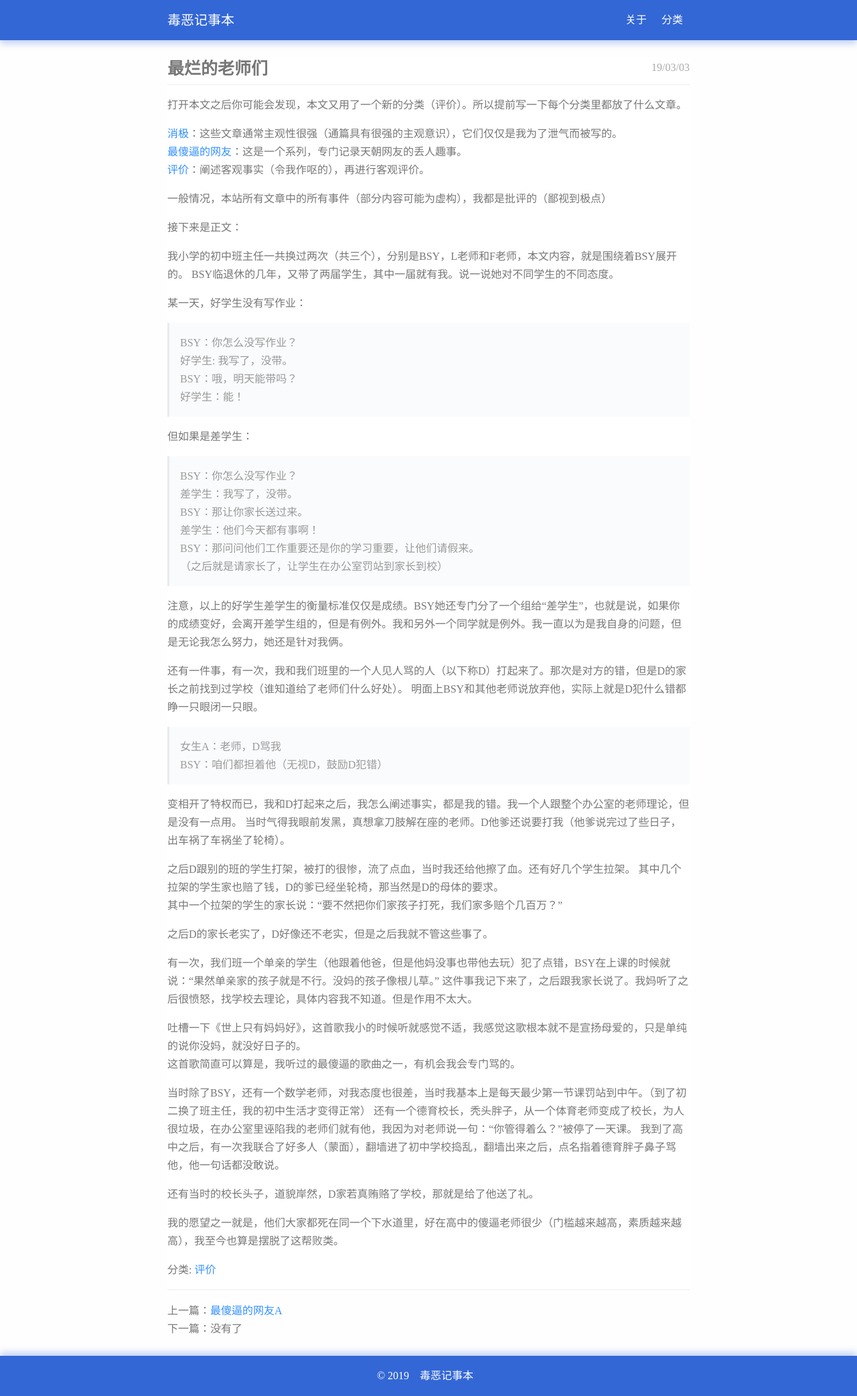
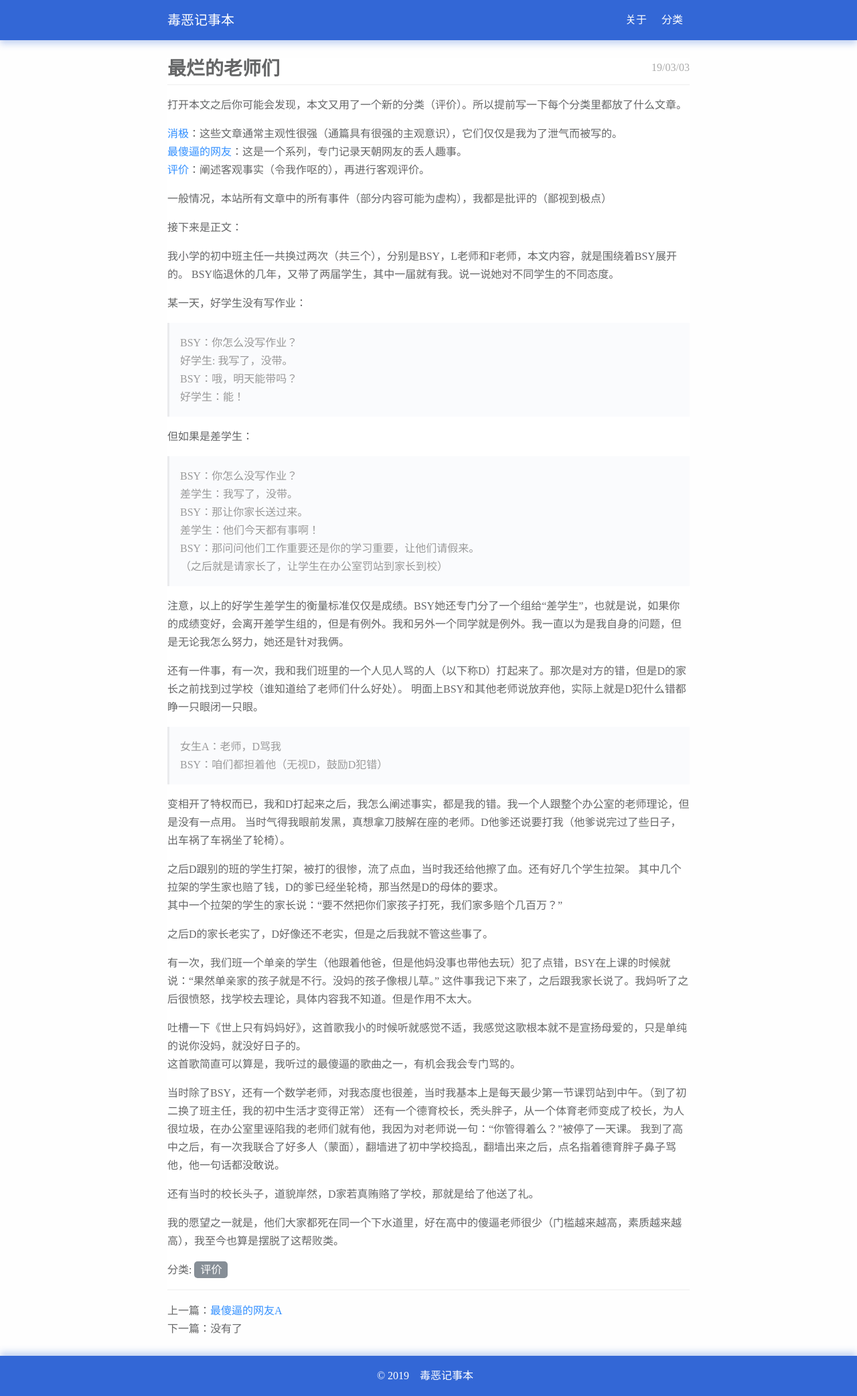
Before and after one commit to telechoc/telechoc.github.io, a Jekyll site: the page built from _posts/2019-03-03-worst-teachers.md, in a window 1280 px wide. Shown: the whole page at 67% size. Built offline with Jekyll 4.4.1, drawn with Linux system fonts in a browser that asks for light colours.

Commit message:
Update default.html

```diff
--- a/_layouts/default.html
+++ b/_layouts/default.html
@@ -3,17 +3,25 @@
     <head>
         <meta http-equiv="content-type" content="text/html; charset=utf-8" />
         <meta name="viewport" content="width=device-width, initial-scale=1, maximum-scale=1, user-scalable=no"  />
-        <title>{{ site.title }}</title>
+        <title>{% if page.title != nil %}{{ page.title }} | {{ site.title }}{% else %}{{ site.title }}{% endif %}</title>
 
         <style>
-            body{ color: #777; font-family: 'Microsoft YaHei'; margin: 0; background: #FEFEFE; line-height:27px; word-break:break-word; padding-bottom: 87px; position: relative!important }
+            body{ color: #656667; font-family: 'Microsoft YaHei'; margin: 0; background: #FEFEFE; line-height:27px; word-break:break-word; padding-bottom: 87px; position: relative!important }
             * { -webkit-tap-highlight-color: transparent }
+            h1, h2, h3{ font-size: 2.25em; padding: 0px 0px 20px 0px; margin: 25px 0px 15px 0px; border-bottom: 1px solid #eee; }
+            h2{ font-size: 1.75em; padding: 0px 0px 15px 0px }
+            h3{ font-size: 1.5em; padding: 0px 0px 10px 0px }
+            h4{ font-size: 1.25em }
+            h5{ font-size: 1em }
+            h6{ font-size: 1em; color: #868E96;}
             a{ color: #3390FF; text-decoration: none; transition: 0.2s }
             a:hover{ color: #66B0FF }
             img{ max-width: 100%; box-shadow: 0px 2px 5px rgba(0, 0, 0, 0.1) }
             code { font-family: 'Lucida Console', Monaco, monospace; font-size: 92% }
             header{ width: 100%; height: 60px; background: #3367D6; margin-bottom: 27px; box-shadow: 0px 5px 10px rgba(51, 103, 214, 0.3); }
             blockquote{ border-left: 3px solid #EAEBED; padding: 0 1em; margin: 1em 0; overflow: hidden; background: #FAFBFD; color: #999 }
+            .page-category a{ padding: 4px 9px; background: #868E96; color: #FFF; border-radius: 5px; }
+            .page-category a:hover{ background: #565E56 }
             .container{ max-width: 780px;  margin: auto; padding: 0px 20px }
             .site-title{ color: #FFF; font-size: 20px; line-height: 60px }
             .site-title:hover{ color: #FAFAFA }
@@ -21,12 +29,12 @@
             .site-menu a, footer a{ color: #FFF; border: none; margin-left: 2px; padding: 7px 10px; line-height: 60px; border-radius: 10px }
             .site-menu a:hover, footer a:hover { color: #3367D6; background: #FFF }
             .site-menu a:focus, footer a:focus { outline: none }
-            .post-card, .page-card{ background: #FFF; color: #777; margin: 17px 0px; border-bottom: 1px solid #EEE; }
+            .post-card, .page-card{ background: #FFF; color: #656667; margin: 17px 0px; border-bottom: 1px solid #EEE; }
             .post-card{ padding-bottom: 17px }
             .post-meta, .page-meta{ padding-bottom: 7px }
             .page-meta{ border-bottom: 1px solid #EEE; margin: 1em 0 }
             .post-meta > span, .page-meta > span{ vertical-align: middle }
-            .post-title, .page-title{ font-weight: bold; font-size: 25px; border: none; line-height: 32px; vertical-align: middle; display: inline; }
+            .post-title, .page-title{ font-weight: bold; font-size: 1.75em; border: none; line-height: 32px; vertical-align: middle; display: inline; }
             .post-date, .page-date{ float: right; color: #AAA }
             .readmore{ font-style: italic }
             .readmore a{ border-bottom: 1px solid }
```
